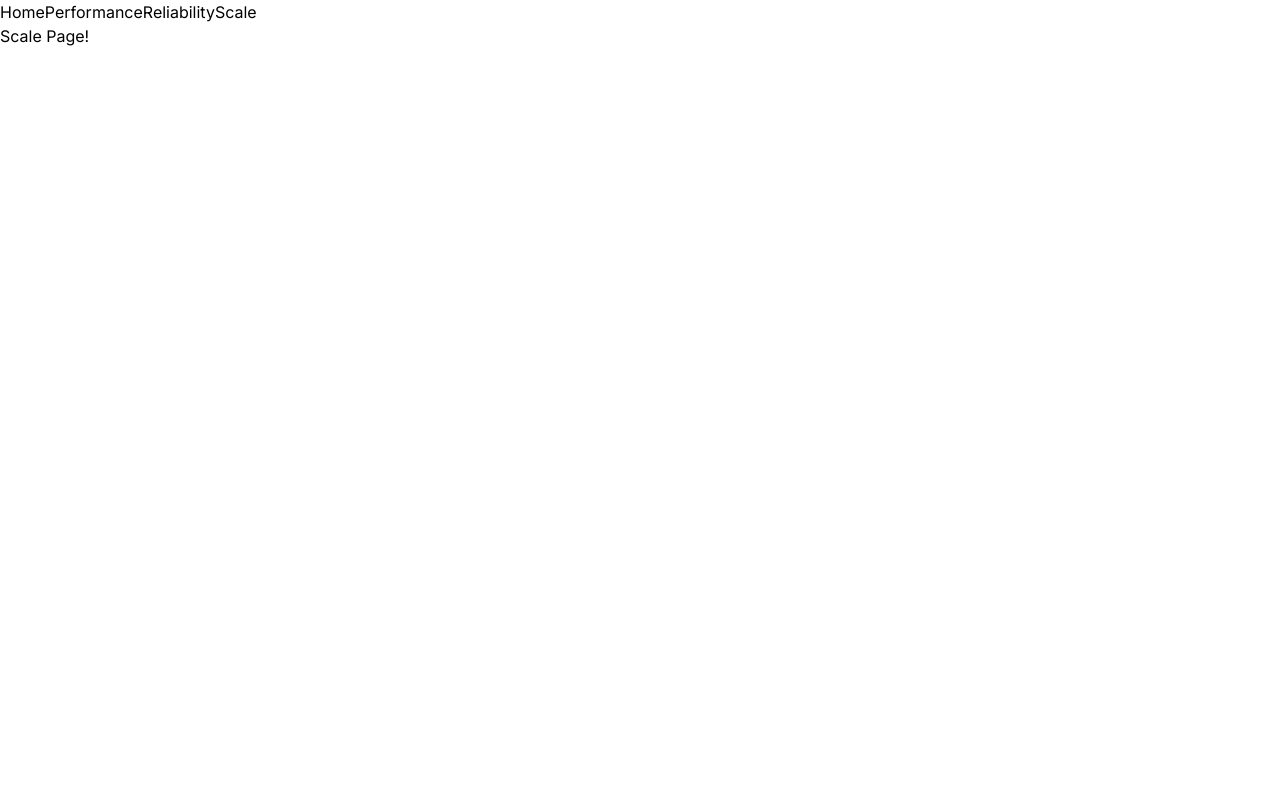
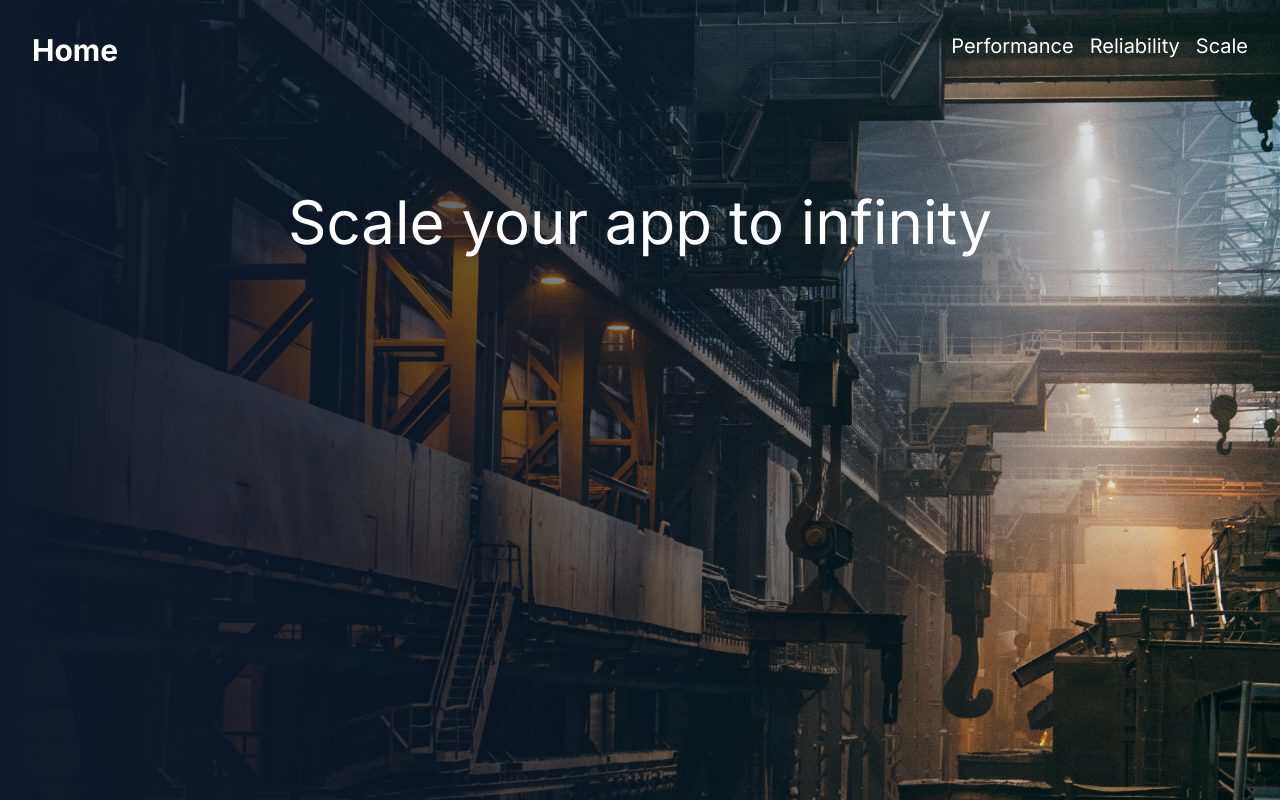
Before and after one commit to paulalextech/marketing, a Next.js app: page /scale in a window 1280 px wide. Built offline with nearby package versions, Linux system fonts and the light colour scheme.

Commit message:
added hero section to performance, reliability & scale

```diff
--- a/src/app/performance/page.tsx
+++ b/src/app/performance/page.tsx
@@ -1,3 +1,12 @@
+import performanceImg from '/public/performance.jpg';
+import Hero from '@/components/hero';
+
 export default function PerformancePage() {
-	return <div>Performance Page</div>;
+	return (
+		<Hero
+			imgData={performanceImg}
+			imgAlt="welding"
+			title="We serve high performance applications"
+		/>
+	);
 }
--- a/src/app/reliability/page.tsx
+++ b/src/app/reliability/page.tsx
@@ -1,3 +1,12 @@
+import reliabilityImg from '/public/reliability.jpg';
+import Hero from '@/components/hero';
+
 export default function ReliabilityPage() {
-	return <div>Reliability Page!</div>;
+	return (
+		<Hero
+			imgData={reliabilityImg}
+			imgAlt="welding"
+			title="Super high reliability hosting"
+		/>
+	);
 }
--- a/src/app/scale/page.tsx
+++ b/src/app/scale/page.tsx
@@ -1,3 +1,12 @@
+import scaleImg from '/public/scale.jpg';
+import Hero from '@/components/hero';
+
 export default function ScalePage() {
-	return <div>Scale Page!</div>;
+	return (
+		<Hero
+			imgData={scaleImg}
+			imgAlt="steel factory"
+			title="Scale your app to infinity"
+		/>
+	);
 }
--- a/src/components/header.tsx
+++ b/src/components/header.tsx
@@ -2,11 +2,17 @@
 
 export default function Header() {
 	return (
-		<div>
-			<Link href="/">Home</Link>
-			<Link href="/performance">Performance</Link>
-			<Link href="/reliability">Reliability</Link>
-			<Link href="/scale">Scale</Link>
+		<div className="w-full absolute text-white z-10">
+			<nav className="container relative flex flex-wrap item-center justify-between mx-auto p-8">
+				<Link href="/" className="font-bold text-3xl">
+					Home
+				</Link>
+				<div className="space-x-4 text-xl">
+					<Link href="/performance">Performance</Link>
+					<Link href="/reliability">Reliability</Link>
+					<Link href="/scale">Scale</Link>
+				</div>
+			</nav>
 		</div>
 	);
 }
```
